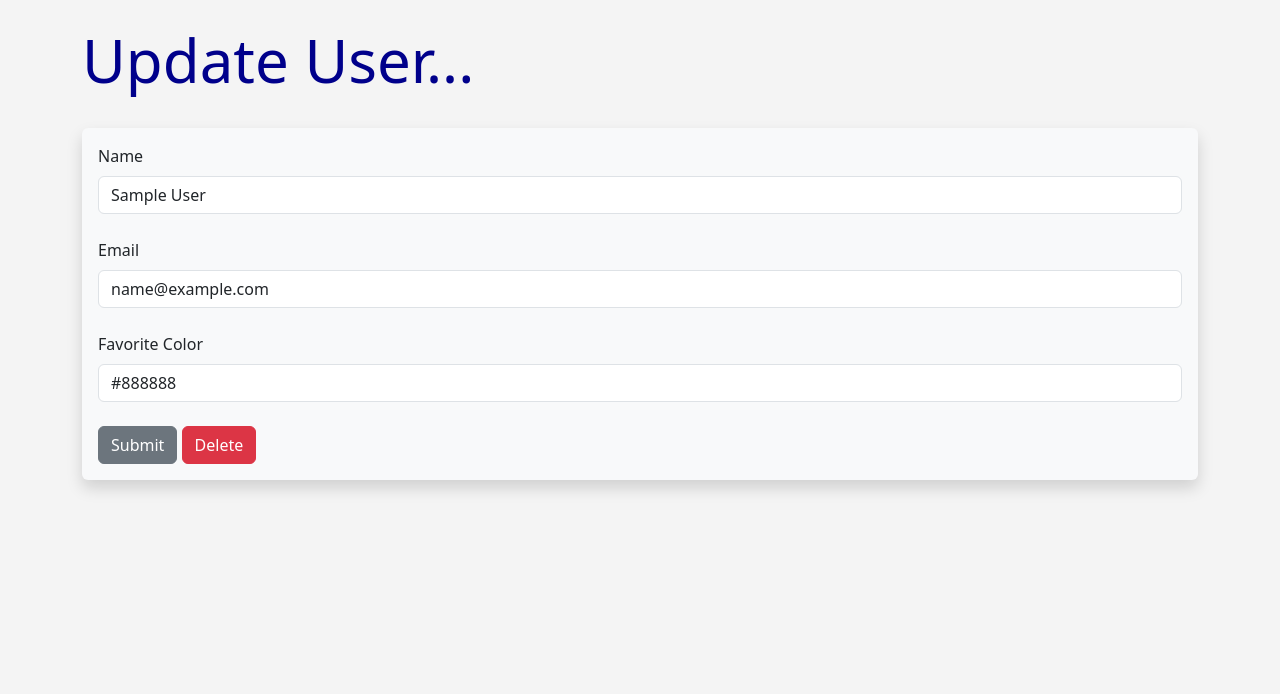
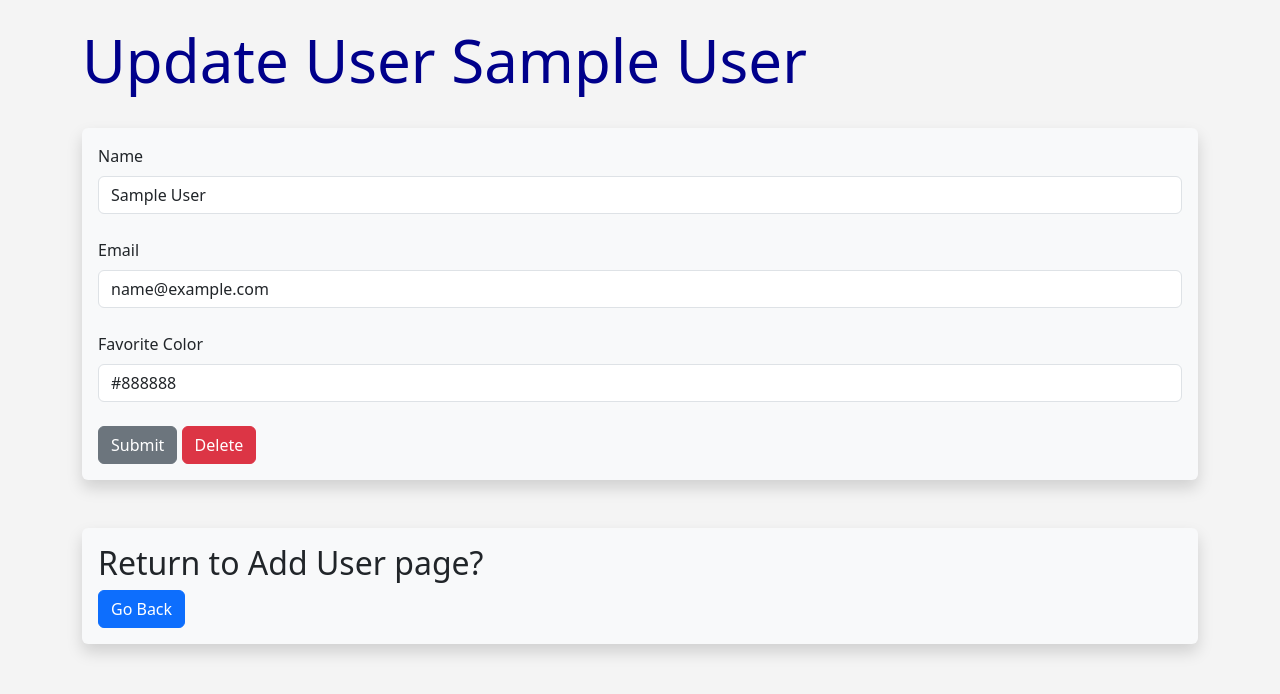
Before and after one commit to CapitainFan/Flasker, a Flask app: page /update/1 in a window 1280 px wide. Shown: the part 56-750 px from the top of the page. Run offline with Flask 3, Linux system fonts and the light colour scheme; tables that the repository leaves empty hold one stand-in row (values such as "Sample post").

Commit message:
added some visual changes and add go-back batton on update user page

```diff
--- a/templates/add_user.html
+++ b/templates/add_user.html
@@ -40,7 +40,7 @@
 
         <table class="table table-hover table-striped table-bordered">
         {% for our_user in our_users %}
-            <tr><td>{{ our_user.id }}.  <a href="{{ url_for('update', id=our_user.id) }}"> {{ our_user.name }} </a> - {{ our_user.email }} - {{ our_user.favorite_color }} - <a href="{{ url_for('delete', id=our_user.id) }}">Delete</a></td></tr>
+            <tr><td>{{ our_user.id }}.  <a href="{{ url_for('update', id=our_user.id) }}" class="btn btn-primary"> {{ our_user.name }} </a> - {{ our_user.email }} - {{ our_user.favorite_color }} - <a href="{{ url_for('delete', id=our_user.id) }}" class="btn btn-danger">Delete</a></td></tr>
         {% endfor %}
         </table>
 
--- a/templates/update.html
+++ b/templates/update.html
@@ -22,7 +22,7 @@
         </table>
 
     {% else %}
-        <h1>Update User...</h1>
+        <h1>Update User {{ name_to_update.name }}</h1>
         <br/>
         <div class="shadow p-3 mb-5 bg-body-tertiary rounded">
         <form action='/update/{{name_to_update.id}}' method="POST">
@@ -42,7 +42,10 @@
         </form>
         </div>
 
-        <br/><br/><br/>
+        <div class="shadow p-3 mb-5 bg-body-tertiary rounded">
+            <h2>Return to Add User page?</h2>
+            <a href="{{ url_for('add_user') }}" class="btn btn-primary">Go Back</a>
+        </div>
 
     {% endif %}
 
```
